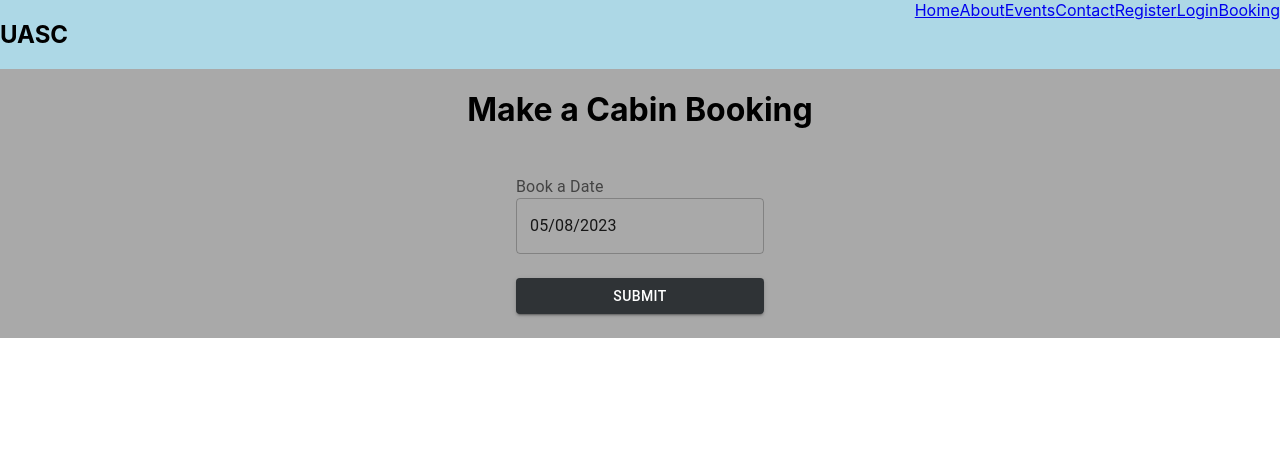
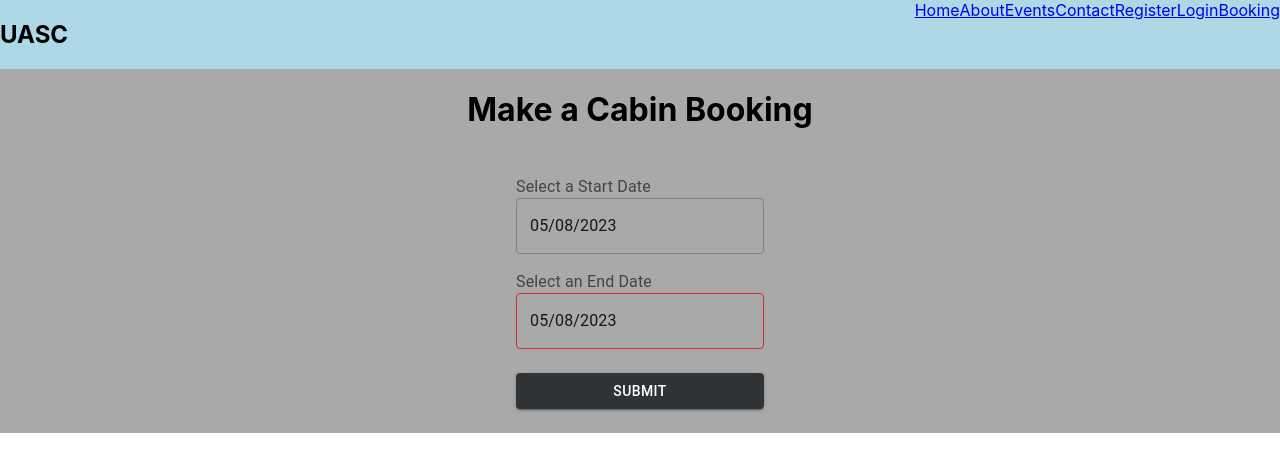
Before and after one commit to UoaWDCC/uasc-web, a React (Create React App) app in the folder frontend/: page /booking in a window 1280 px wide. Shown: the top 472 px of the page. Built offline with nearby package versions, Linux system fonts and the light colour scheme.

Commit message:
feat: Booked out date ranges are disabled and selectable end dates rely on the selected start date

```diff
--- a/frontend/src/components/BookingForm.js
+++ b/frontend/src/components/BookingForm.js
@@ -5,33 +5,87 @@ import { AdapterDayjs } from "@mui/x-date-pickers/AdapterDayjs";
 import dayjs from "dayjs";
 
 const BookingForm = () => {
-  const [bookingDate, setBookingDate] = useState(dayjs(Date.now()));
+  const [selectedStartDate, setSelectedStartDate] = useState(dayjs(Date.now()));
+  const [selectedEndDate, setSelectedEndDate] = useState(dayjs(Date.now()));
 
-  const bookedDates = ["2023-05-15", "2023-05-20", "2023-05-25"];
+  // dummy data to test
+  const existingBookedDateRanges = [
+    { start: "2023-05-21", end: "2023-05-23" },
+    { start: "2023-05-26", end: "2023-05-27" },
+    { start: "2023-05-29", end: "2023-05-31" },
+  ];
 
-  const handleBookingDateChange = (date) => {
-    setBookingDate(date);
+  const isDateWithinBookedRange = (dateToCheck) => {
+    for (const existingBookedRange of existingBookedDateRanges) {
+      const existingStart = new Date(existingBookedRange.start);
+      const existingEnd = new Date(existingBookedRange.end);
+
+      if (dateToCheck >= existingStart && dateToCheck <= existingEnd) {
+        return true;
+      }
+    }
+    return false;
   };
 
-  const isDateBooked = (date) => {
-    const dateString = dayjs(date).format("YYYY-MM-DD");
-    return bookedDates.includes(dateString);
+  const doesEndDateIncludeExistingDateRange = (newEndDate) => {
+    for (const existingBookedRange of existingBookedDateRanges) {
+      const existingStart = new Date(existingBookedRange.start);
+      const existingEnd = new Date(existingBookedRange.end);
+
+      if (selectedStartDate <= existingStart && newEndDate >= existingEnd) {
+        return true;
+      }
+    }
+    return false;
+  };
+
+  const isStartDateInvalid = (date) => {
+    const startDateString = dayjs(date).format("YYYY-MM-DD"); // needed to convert using dayjs otherwise disabled dates would be 1 day ahead
+    const startDate = new Date(startDateString);
+    return isDateWithinBookedRange(startDate);
+  };
+
+  const isEndDateInvalid = (date) => {
+    const endDateString = dayjs(date).format("YYYY-MM-DD");
+    const endDate = new Date(endDateString);
+
+    if (endDate < selectedStartDate) {
+      return true;
+    }
+
+    return (
+      isDateWithinBookedRange(endDate) ||
+      doesEndDateIncludeExistingDateRange(endDate)
+    );
   };
 
   const handleSubmit = (e) => {
     e.preventDefault();
-    console.log("Selected Date:", bookingDate.$d);
+    console.log(
+      `Selected Date Range:\n${selectedStartDate.$d} - \n${selectedEndDate.$d}`
+    );
   };
 
   return (
     <form onSubmit={handleSubmit}>
       <FormControl style={{ margin: "1.5rem" }}>
-        <FormLabel style={{ textAlign: "left" }}>Book a Date</FormLabel>
+        <FormLabel style={{ textAlign: "left" }}>Select a Start Date</FormLabel>
         <LocalizationProvider dateAdapter={AdapterDayjs}>
           <DatePicker
-            value={bookingDate}
-            onChange={handleBookingDateChange}
-            shouldDisableDate={isDateBooked}
+            value={selectedStartDate}
+            onChange={(newStartDate) => setSelectedStartDate(newStartDate)}
+            shouldDisableDate={isStartDateInvalid}
+            disablePast
+          />
+        </LocalizationProvider>
+        <FormLabel style={{ textAlign: "left", marginTop: "1rem" }}>
+          Select an End Date
+        </FormLabel>
+        <LocalizationProvider dateAdapter={AdapterDayjs}>
+          <DatePicker
+            value={selectedEndDate}
+            onChange={(newEndDate) => setSelectedEndDate(newEndDate)}
+            shouldDisableDate={isEndDateInvalid}
             disablePast
           />
         </LocalizationProvider>
```
